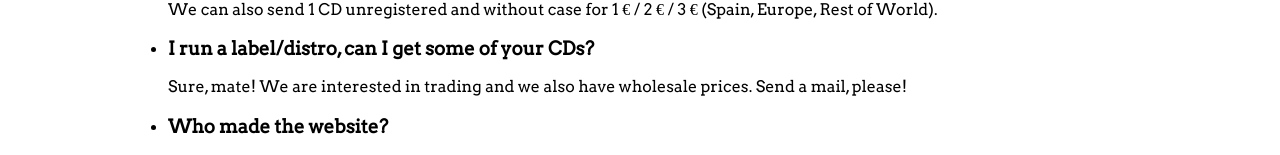
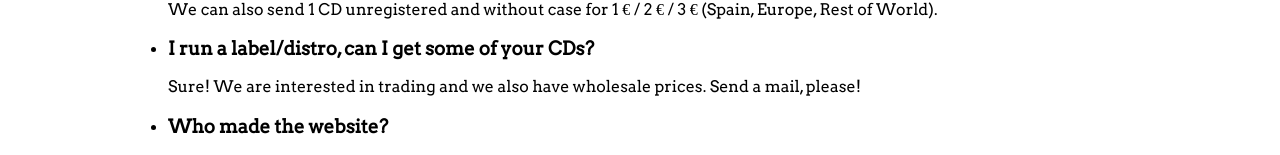
Before and after one commit to MiguelSR/Topillo-Records, a website: page faq.html in a window 1280 px wide. Shown: the part 464-619 px from the top of the page. Drawn offline with Linux system fonts and the light colour scheme.

Commit message:
Remove mate!

```diff
--- a/faq.html
+++ b/faq.html
@@ -57,7 +57,7 @@
       </li>
       <li>
         <h3>I run a label/distro, can I get some of your CDs?</h3>
-        <p>Sure, mate! We are interested in trading and we also have wholesale prices. Send a mail, please!</p>
+        <p>Sure! We are interested in trading and we also have wholesale prices. Send a mail, please!</p>
       </li>
       <li>
         <h3>Who made the website?</h3>
```
Also changed, not shown: templates/faq.html (+1 -1 lines).
